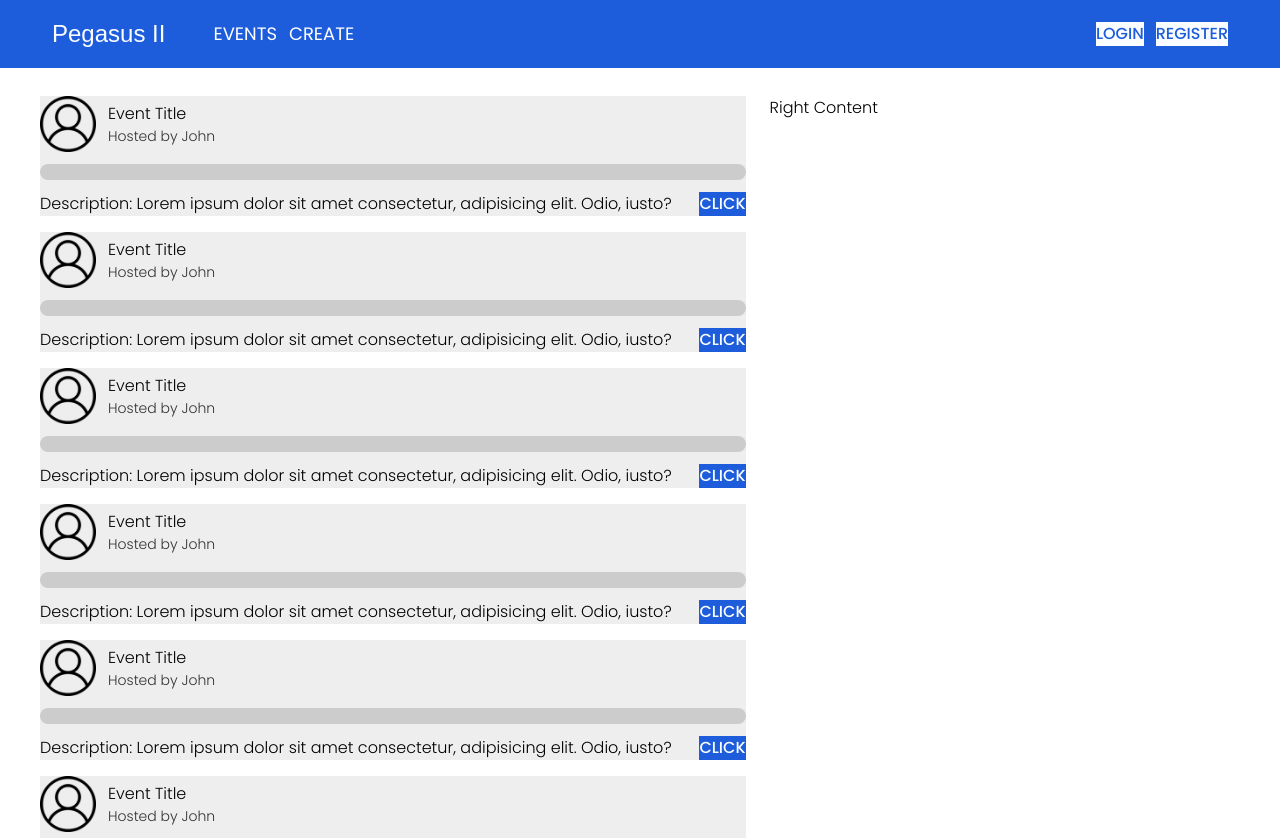
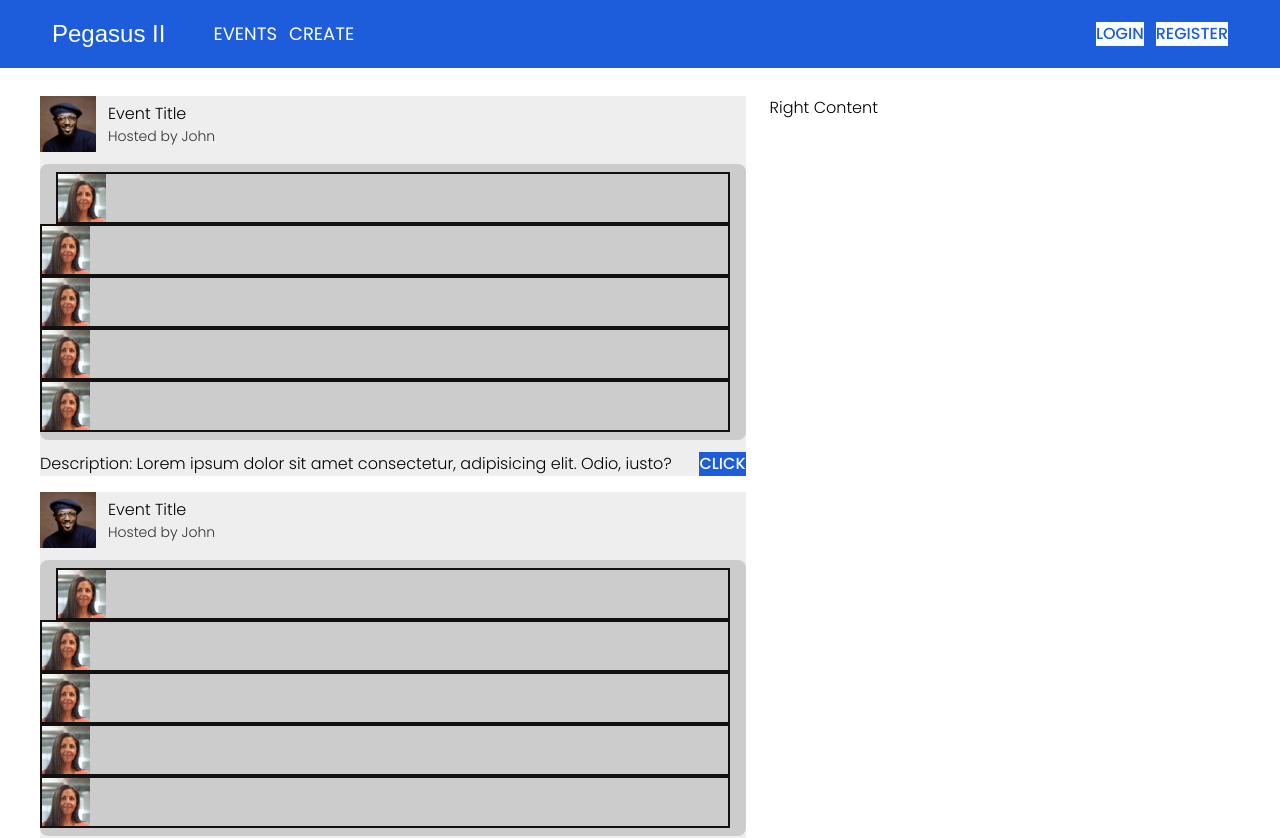
Before and after one commit to Nimira43/Pegasus-II, a React (Vite) app: page / in a window 1280 px wide. Shown: the top 838 px of the page. Built offline with nearby package versions, Linux system fonts and the light colour scheme; a web font is replaced by a local one.

Commit message:
Using some of the photo images and styling the attendee images.

```diff
--- a/src/features/events/dashboard/EventAttendees.tsx
+++ b/src/features/events/dashboard/EventAttendees.tsx
@@ -1,13 +1,21 @@
+import user from '../../../images/f6.jpg'
+
 export default function EventAttendees() {
   return (
-    <div className='avatar-group'>
+    <div className='avatar-group -space-x-4 '>
       {Array
         .from({ length: 5 })
         .map((_, index) => (
           <div
             key={index}
-            className='avatar'
+            className='avatar border-dark border-2'
           >
+            <div className='w-12'>
+              <img
+                src={user}
+                alt="Attendees"
+              />
+            </div>
 
           </div>
         ))
--- a/src/features/events/dashboard/EventCard.tsx
+++ b/src/features/events/dashboard/EventCard.tsx
@@ -1,4 +1,4 @@
-import user from '../../../images/user.png'
+import user from '../../../images/m4.jpg'
 import EventAttendees from './EventAttendees'
 
 export default function EventCard() {
```
